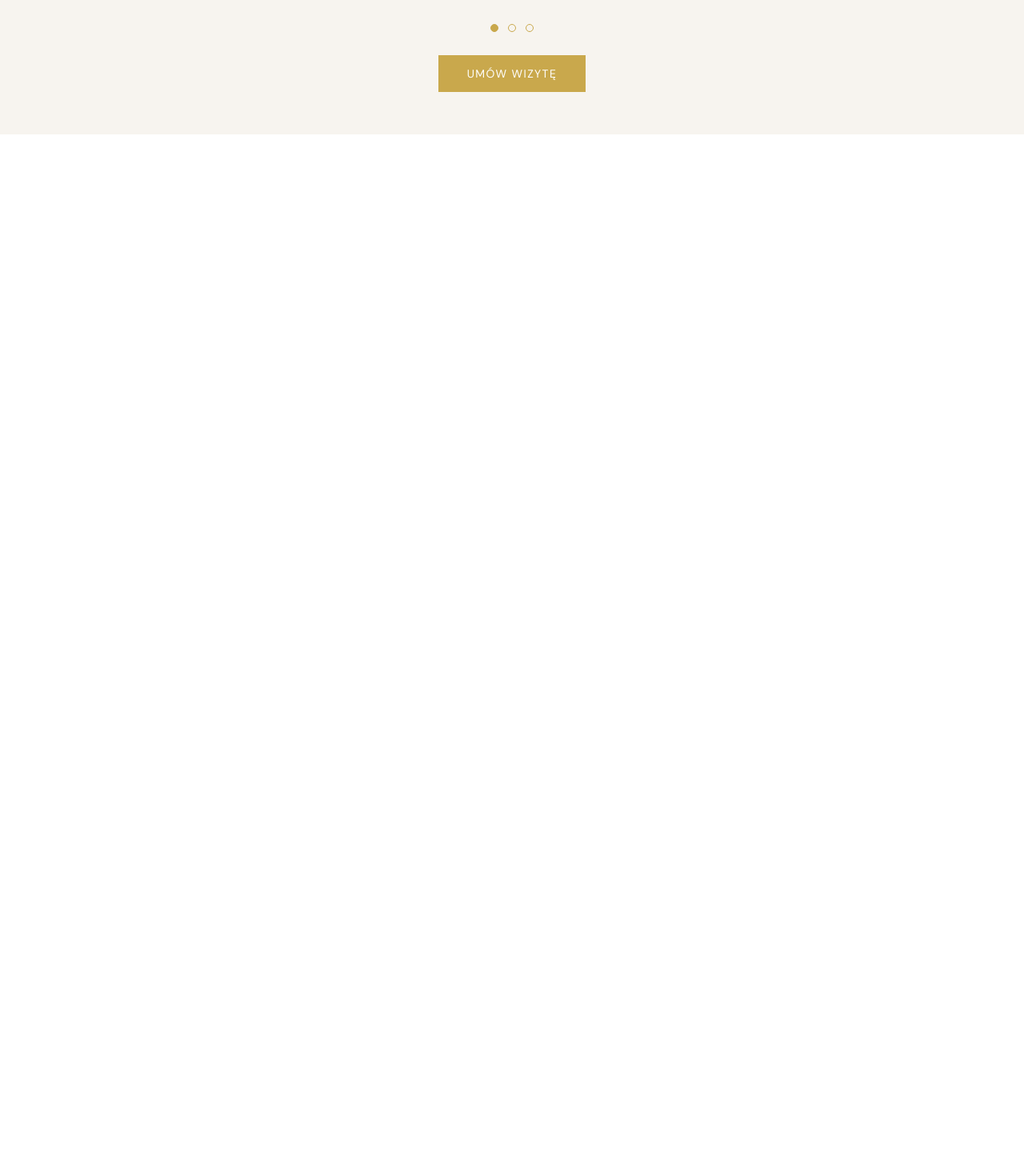
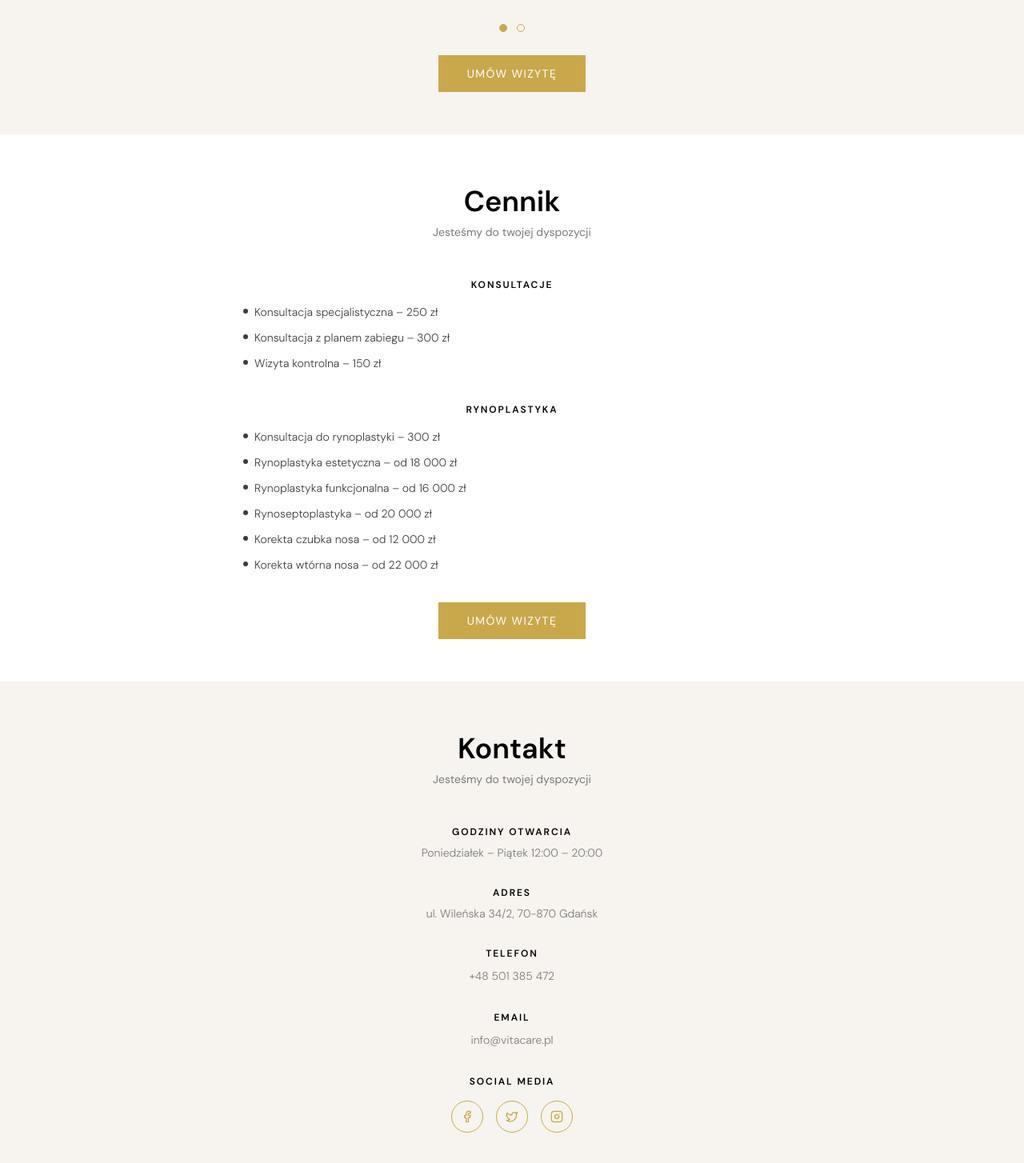
Before and after one commit to IgorGutkowski/www, a React (Vite) app: page / in a window 1280 px wide. Shown: the part 2393-3847 px from the top of the page at 80% size. Before the commit the page ends 2561 px from the top, so only its background shows below. Built offline with nearby package versions, Linux system fonts and the light colour scheme.

Commit message:
feat: Contact and Pricing

```diff
--- a/src/App.tsx
+++ b/src/App.tsx
@@ -2,6 +2,8 @@ import Navbar from './components/Navbar'
 import Hero from './components/Hero'
 import Doctor from './components/Doctor'
 import Portfolio from './components/Portfolio'
+import Pricing from './components/Pricing'
+import Contact from './components/Contact'
 
 function App() {
   return (
@@ -10,6 +12,8 @@ function App() {
       <Hero />
       <Doctor />
       <Portfolio />
+      <Pricing />
+      <Contact />
     </main>
   )
 }
--- a/src/components/Contact.tsx
+++ b/src/components/Contact.tsx
@@ -0,0 +1,127 @@
+export default function Contact() {
+  return (
+    <section id="kontakt" className="bg-[var(--color-cream)] px-6 py-16">
+      <div className="mb-12 text-center">
+        <h2
+          className="mb-2 text-4xl font-bold"
+        >
+          Kontakt
+        </h2>
+        <p className="text-sm text-[var(--color-text-muted)]">
+          Jesteśmy do twojej dyspozycji
+        </p>
+      </div>
+
+      <div className="mx-auto max-w-sm space-y-8 text-center">
+        <div>
+          <h3 className="mb-2 text-xs font-semibold uppercase tracking-[0.16em]">
+            Godziny Otwarcia
+          </h3>
+          <p className="text-sm font-light text-[var(--color-text-muted)]">
+            Poniedziałek – Piątek 12:00 – 20:00
+          </p>
+        </div>
+
+        <div>
+          <h3 className="mb-2 text-xs font-semibold uppercase tracking-[0.16em]">
+            Adres
+          </h3>
+          <p className="text-sm font-light text-[var(--color-text-muted)]">
+            ul. Wileńska 34/2, 70-870 Gdańsk
+          </p>
+        </div>
+
+        <div>
+          <h3 className="mb-2 text-xs font-semibold uppercase tracking-[0.16em]">
+            Telefon
+          </h3>
+          <a
+            href="tel:+48501385472"
+            className="text-sm font-light text-[var(--color-text-muted)] no-underline transition-colors duration-200 hover:text-[var(--color-gold)]"
+          >
+            +48 501 385 472
+          </a>
+        </div>
+
+        <div>
+          <h3 className="mb-2 text-xs font-semibold uppercase tracking-[0.16em]">
+            Email
+          </h3>
+          <a
+            href="mailto:info@vitacare.pl"
+            className="text-sm font-light text-[var(--color-text-muted)] no-underline transition-colors duration-200 hover:text-[var(--color-gold)]"
+          >
+            info@vitacare.pl
+          </a>
+        </div>
+
+        <div>
+          <h3 className="mb-4 text-xs font-semibold uppercase tracking-[0.16em]">
+            Social Media
+          </h3>
+
+          <div className="flex justify-center gap-4">
+            <a
+              href="#"
+              aria-label="Facebook"
+              className="flex h-10 w-10 items-center justify-center rounded-full border border-[var(--color-gold)] text-[var(--color-gold)] no-underline transition-all duration-200 hover:bg-[var(--color-gold)] hover:text-white"
+            >
+              <svg
+                width="16"
+                height="16"
+                viewBox="0 0 24 24"
+                fill="none"
+                stroke="currentColor"
+                strokeWidth="2"
+                strokeLinecap="round"
+                strokeLinejoin="round"
+              >
+                <path d="M18 2h-3a5 5 0 0 0-5 5v3H7v4h3v8h4v-8h3l1-4h-4V7a1 1 0 0 1 1-1h3z" />
+              </svg>
+            </a>
+
+            <a
+              href="#"
+              aria-label="Twitter"
+              className="flex h-10 w-10 items-center justify-center rounded-full border border-[var(--color-gold)] text-[var(--color-gold)] no-underline transition-all duration-200 hover:bg-[var(--color-gold)] hover:text-white"
+            >
+              <svg
+                width="16"
+                height="16"
+                viewBox="0 0 24 24"
+                fill="none"
+                stroke="currentColor"
+                strokeWidth="2"
+                strokeLinecap="round"
+                strokeLinejoin="round"
+              >
+                <path d="M22 4s-.7 2.1-2 3.4c1.6 10-9.4 17.3-18 11.6 2.2.1 4.4-.6 6-2C3 15.5.5 9.6 3 5c2.2 2.6 5.6 4.1 9 4-.9-4.2 4-6.6 7-3.8 1.1 0 3-1.2 3-1.2z" />
+              </svg>
+            </a>
+
+            <a
+              href="#"
+              aria-label="Instagram"
+              className="flex h-10 w-10 items-center justify-center rounded-full border border-[var(--color-gold)] text-[var(--color-gold)] no-underline transition-all duration-200 hover:bg-[var(--color-gold)] hover:text-white"
+            >
+              <svg
+                width="16"
+                height="16"
+                viewBox="0 0 24 24"
+                fill="none"
+                stroke="currentColor"
+                strokeWidth="2"
+                strokeLinecap="round"
+                strokeLinejoin="round"
+              >
+                <rect x="2" y="2" width="20" height="20" rx="5" ry="5" />
+                <path d="M16 11.37A4 4 0 1 1 12.63 8 4 4 0 0 1 16 11.37z" />
+                <line x1="17.5" y1="6.5" x2="17.51" y2="6.5" />
+              </svg>
+            </a>
+          </div>
+        </div>
+      </div>
+    </section>
+  )
+}
--- a/src/components/Portfolio.tsx
+++ b/src/components/Portfolio.tsx
@@ -4,7 +4,6 @@ import { cn } from '../lib/utils'
 const slides = [
   { src: '/result.jpg', alt: 'Rynoplastyka przed i po – przypadek 1' },
   { src: '/result2.jpg', alt: 'Rynoplastyka przed i po – przypadek 2' },
-  { src: '/portfolio-3.jpg', alt: 'Rynoplastyka przed i po – przypadek 3' },
 ]
 
 export default function Portfolio() {
--- a/src/components/Pricing.tsx
+++ b/src/components/Pricing.tsx
@@ -0,0 +1,79 @@
+const konsultacje = [
+  'Konsultacja specjalistyczna – 250 zł',
+  'Konsultacja z planem zabiegu – 300 zł',
+  'Wizyta kontrolna – 150 zł',
+]
+
+const rynoplastyka = [
+  'Konsultacja do rynoplastyki – 300 zł',
+  'Rynoplastyka estetyczna – od 18 000 zł',
+  'Rynoplastyka funkcjonalna – od 16 000 zł',
+  'Rynoseptoplastyka – od 20 000 zł',
+  'Korekta czubka nosa – od 12 000 zł',
+  'Korekta wtórna nosa – od 22 000 zł',
+]
+
+export default function Pricing() {
+  return (
+    <section id="cennik" className="bg-white px-6 py-16">
+      <div className="mb-12 text-center">
+        <h2
+          className="mb-2 text-4xl font-bold"
+        >
+          Cennik
+        </h2>
+        <p className="text-sm text-[var(--color-text-muted)]">
+          Jesteśmy do twojej dyspozycji
+        </p>
+      </div>
+
+      <div className="mx-auto max-w-2xl space-y-10">
+        <div>
+         <h3 className="mb-4 text-center text-xs font-semibold uppercase tracking-[0.16em] text-[var(--color-text-dark)]">Konsultacje</h3>
+          <ul className="space-y-3">
+            {konsultacje.map((item) => (
+              <li
+                key={item}
+                className="flex items-start gap-2 text-sm font-light text-[var(--color-text-mid)]"
+              >
+                <span className="mt-1.5 h-1.5 w-1.5 shrink-0 rounded-full bg-[var(--color-text-mid)]" />
+                {item}
+              </li>
+            ))}
+          </ul>
+        </div>
+
+        <div>
+                   <h3 className="mb-4 text-center text-xs font-semibold uppercase tracking-[0.16em] text-[var(--color-text-dark)]">Rynoplastyka</h3>
+          <ul className="space-y-3">
+            {rynoplastyka.map((item) => (
+              <li
+                key={item}
+                className="flex items-start gap-2 text-sm font-light text-[var(--color-text-mid)]"
+              >
+                <span className="mt-1.5 h-1.5 w-1.5 shrink-0 rounded-full bg-[var(--color-text-mid)]" />
+                {item}
+              </li>
+            ))}
+          </ul>
+        </div>
+      </div>
+
+      {/* CTA */}
+      <div className="mt-12 text-center">
+        <a
+          href="#kontakt"
+          onClick={(e) => {
+            e.preventDefault()
+            document
+              .querySelector('#kontakt')
+              ?.scrollIntoView({ behavior: 'smooth' })
+          }}
+          className="btn"
+        >
+          Umów wizytę
+        </a>
+      </div>
+    </section>
+  )
+}
```
